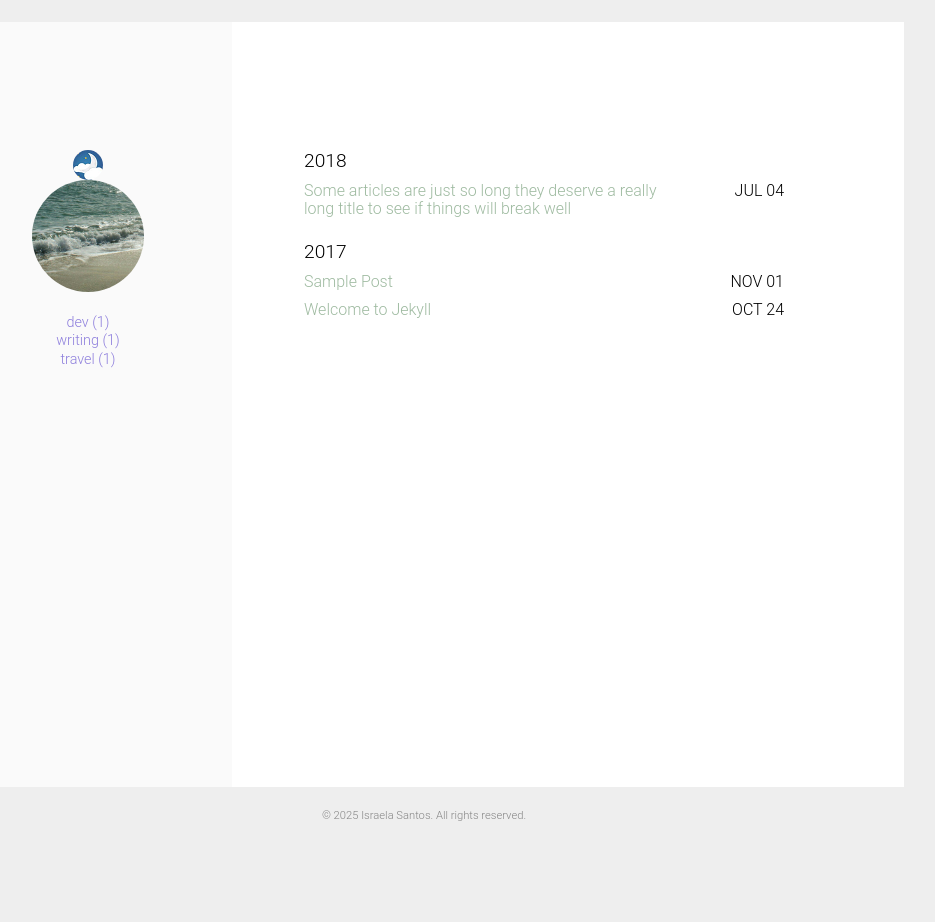
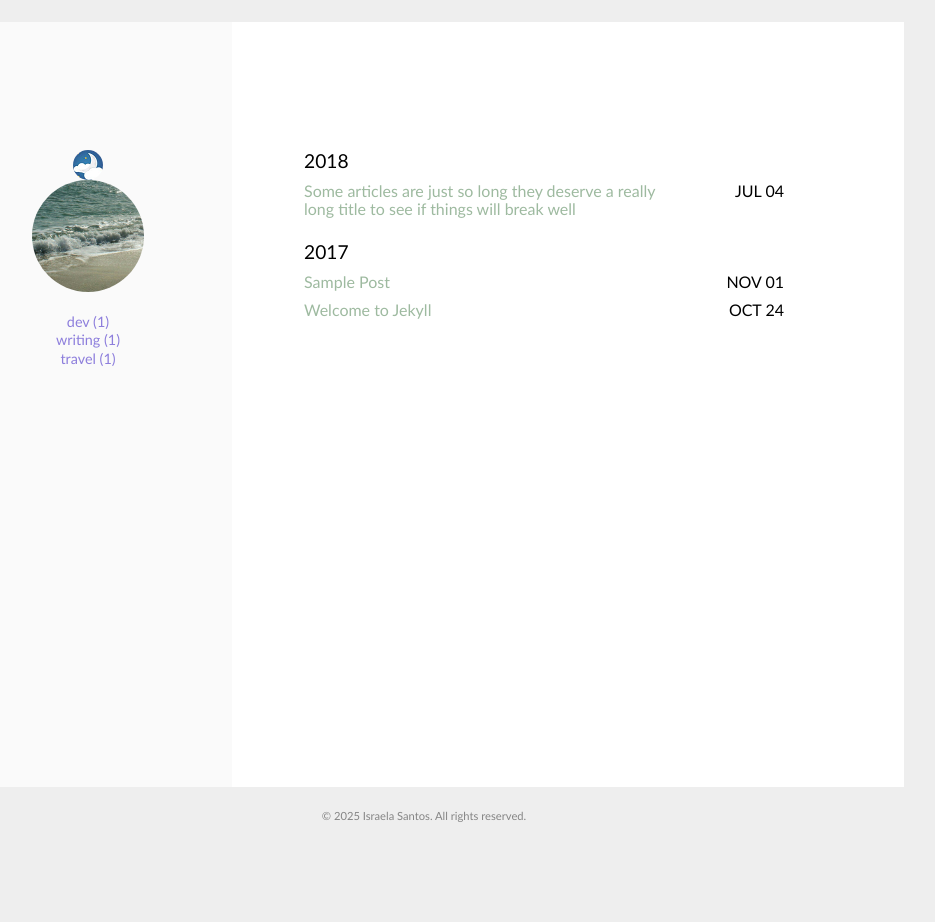
Before and after one commit to sraelai/y, a Jekyll site: the page built from index.html, in a window 1280 px wide. Shown: the whole page, without its empty margins (216-1151 px from the left). Built offline with Jekyll 4.4.1, drawn with Linux system fonts in a browser that asks for light colours.

Commit message:
Atualizar o main.scss

```diff
--- a/assets/css/main.scss
+++ b/assets/css/main.scss
@@ -111,7 +111,7 @@ body {
     height: 100%;
     font-weight: 300;
     font-style: normal;
-    font-family: 'Roboto', sans-serif, "Apple Color Emoji", "Segoe UI Emoji", "Segoe UI Symbol";
+    font-family: 'Nunito', Calibri, -apple-system, BlinkMacSystemFont, 'Titillium Web', "Segoe UI", Roboto, "Noto Sans", sans-serif, "Apple Color Emoji", "Segoe UI Emoji", "Segoe UI Symbol";
     margin: 0;
     padding: 0;
     background-color: var(--bg_color);
```
